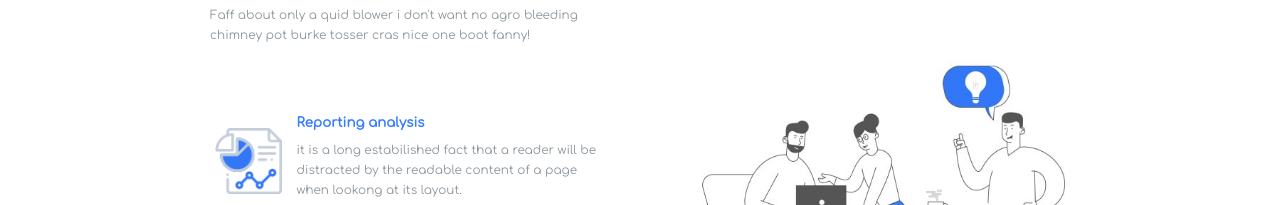
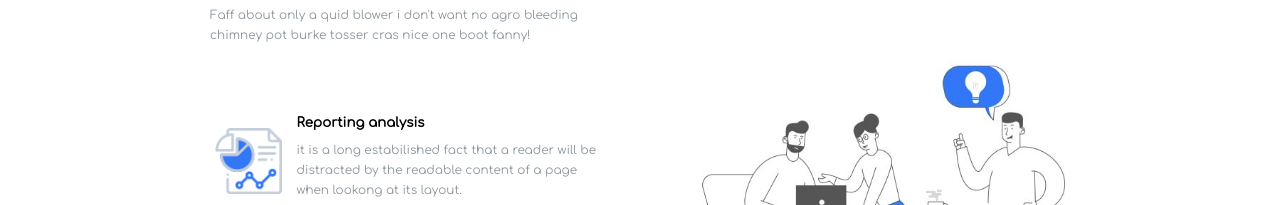
Before and after one commit to Andrea-lulli/proj-html-vuejs, a Vue app: page / in a window 1280 px wide. Shown: the part 1052-1257 px from the top of the page. Built offline with nearby package versions, Linux system fonts and the light colour scheme.

Commit message:
mod hover sez-2

```diff
--- a/src/components/section2Comp.vue
+++ b/src/components/section2Comp.vue
@@ -20,7 +20,7 @@
             <img src="../assets/img/510.png" alt="" />
           </div>
           <div class="descrizione">
-            <h5 class="report">Reporting analysis</h5>
+            <h5>Reporting analysis</h5>
             <p>
               it is a long estabilished fact that a reader will be distracted by
               the readable content of a page when lookong at its layout.
@@ -74,23 +74,20 @@ export default {
 .card-sx {
   flex-basis: 46%;
   margin-top: 80px;
-
 }
 
 .card-dx {
   flex-basis: 46%;
   margin-top: 80px;
-  img{
- padding-top: 120px;
+  img {
+    padding-top: 120px;
   }
-
 }
 
 div {
   img {
     width: 100%;
     padding: 0 5px;
-
   }
 }
 
@@ -107,10 +104,6 @@ h1 {
   margin: 0px 10px;
   width: 80%;
 }
-
-.report {
-  color: #377dff;
-}
 h5 {
   margin-bottom: 10px;
   margin-top: 30px;
@@ -121,7 +114,10 @@ h5 {
     width: 100%;
   }
 }
-.shadow:hover{
+.shadow:hover {
   box-shadow: 0px 15px 27px 3px #e2dcdc;
+  h5 {
+    color: #377dff;
+  }
 }
 </style>
```
